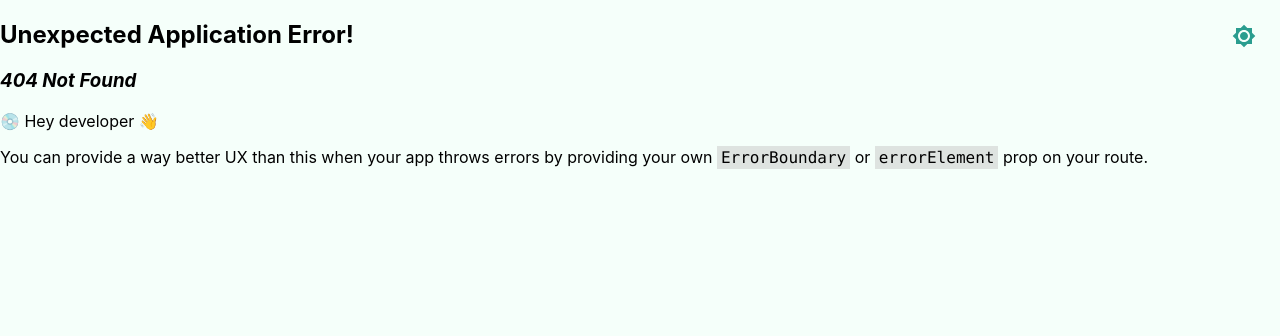
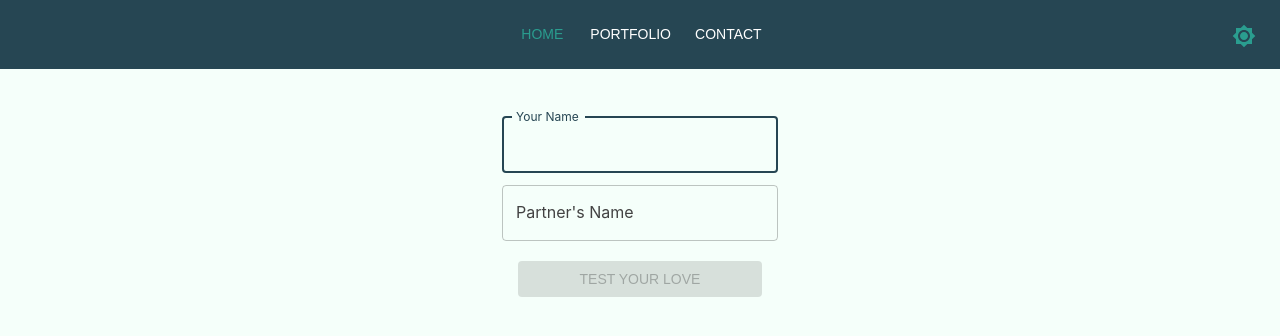
Before and after one commit to Alex-Van-Dijck/Portfolio-react, a React (Create React App) app: page /Portfolio/LoveCalculator in a window 1280 px wide. Before the commit this address had no page. Shown: the top 336 px of the page. Built offline with nearby package versions, Linux system fonts and the light colour scheme; no server answers.

Commit message:
Added love tester api call

```diff
--- a/src/App.tsx
+++ b/src/App.tsx
@@ -9,7 +9,6 @@ import TodoApp from './components/labos/Todo/TodoApp';
 import Poke5App from './components/labos/Pokemon5/Poke5App';
 import ColorSelect from './components/labos/ColorSelect/ColorSelect';
 import TicTacToe from './components/labos/TicTacToe/TicTacToe';
-import styles from './App.module.css';
 import { IconButton,  ThemeProvider } from '@mui/material';
 import { darkTheme, lightTheme } from './Styling/Theme';
 import Brightness4Icon from '@mui/icons-material/Brightness4';
@@ -19,6 +18,8 @@ import SlotMachine from './components/labos/Slots/SlotMachine';
 import DadJoke from './components/labos/DadJoke/DadJoke';
 import TimerApp from './components/labos/Timer/TimerApp';
 import Weather from './components/apis/Weather';
+import LoveTester from './components/apis/LoveCalculator';
+import LoveCalculator from './components/apis/LoveCalculator';
 
 
 const Root = () => {
@@ -76,6 +77,8 @@ function App() {
             element:<TimerApp/>},
             {path:"Portfolio/Weather",
             element:<Weather/>},
+            {path:"Portfolio/LoveCalculator",
+            element:<LoveCalculator/>},
 
         ]
     }
--- a/src/components/Pages/ComponentPage/CardPage.tsx
+++ b/src/components/Pages/ComponentPage/CardPage.tsx
@@ -11,6 +11,7 @@ import dadJoke from '../../../Assets/Portfolio/dadJoke.png';
 import ColorSelect from '../../../Assets/Portfolio/ColorSelect.png';
 import Timer from '../../../Assets/Portfolio/Timer.png';
 import weather from '../../../Assets/Portfolio/weather.png';
+import LoveCalculator from "../../../Assets/Portfolio/LoveCalculator.png";
 
 const CardPage = ()=>{
 
@@ -47,7 +48,10 @@ const CardPage = ()=>{
         imgPath:Timer},
         {title:'Weather',
         description:"This app is a weather forecast app that displays a table of weather data by making a GET request to an API.",
-        imgPath:weather}
+        imgPath:weather},
+        {title:'LoveCalculator',
+        description:"This app calculates love compatibility based on two names and displays the result as a percentage and description.",
+        imgPath:LoveCalculator}
     ]
 
     return(
--- /dev/null
+++ b/src/components/apis/LoveCalculator.tsx
@@ -0,0 +1,78 @@
+import React, { useState } from "react";
+import { TextField,Button,CircularProgress,Container, Typography,Icon, useTheme } from "@mui/material";
+
+interface LoveObject {
+  percentage: string;
+  result: string;
+}
+
+const LoveCalculator = () =>{
+
+    const apiKey:string = (process.env.REACT_APP_RAPIDAPI_API_KEY as string);
+    const [name1,setName1] = useState<string>('');
+    const [name2,setName2] = useState<string>('');
+    const [love,setLove] = useState<LoveObject>();
+    const [loading, setLoading] = useState(false);
+    const enabled =
+    name1.length > 0 &&
+    name2.length > 0;
+    const theme = useTheme();
+
+    const getLove = async(name1:string,name2:string) =>{
+
+        setLoading(true);
+        const url = 'https://love-calculator.p.rapidapi.com/getPercentage?sname='+name1+'&fname='+name2;
+
+        const options = {
+        method: 'GET',
+        headers: {
+            'X-RapidAPI-Key': apiKey,
+            'X-RapidAPI-Host': 'love-calculator.p.rapidapi.com'
+        }};
+
+        const res = await fetch(url,options);
+        setLove(await res.json());
+        setLoading(false);
+
+    }
+
+    return(
+        <>
+        <form style={{display: 'flex',flexDirection: 'column',margin: 'auto',width: 'fit-content',paddingTop:'5vh'}}>
+          <TextField
+                autoFocus
+                margin="dense"
+            id="name1"
+                label="Your Name"
+                type="text"
+                fullWidth
+                onChange={(e)=>{setName1(e.target.value)}}
+                value={name1}
+              />
+              <TextField
+                margin="dense"
+                id="name2"
+                label="Partner's Name"
+                type="text"
+                fullWidth
+                onChange={(e)=>{setName2(e.target.value)}}
+                value={name2}
+              />
+             <Button variant="contained" sx={{margin:'2vh'}} color="primary" disabled={!enabled} onClick={()=>{getLove(name1,name2)}}>Test Your Love</Button>
+             <div style={{margin:'auto'}}>
+            {loading&& <CircularProgress style={{margin:'2vh'}} />}
+             </div>
+
+            </form>
+
+            {love&&
+
+            <Container sx={{textAlign:'center',justifyContent:'center',marginTop:'8vh'}}>
+                <Typography variant="h2" display="inline" color={theme.palette.text.primary}>{love.percentage}%</Typography>
+                <Typography variant="h4" color={theme.palette.text.primary}>{love.result}</Typography>
+            </Container>}
+        </>
+    )
+}
+
+export default LoveCalculator;
```
Also changed, not shown: src/Assets/Portfolio/LoveCalculator.png (added).
